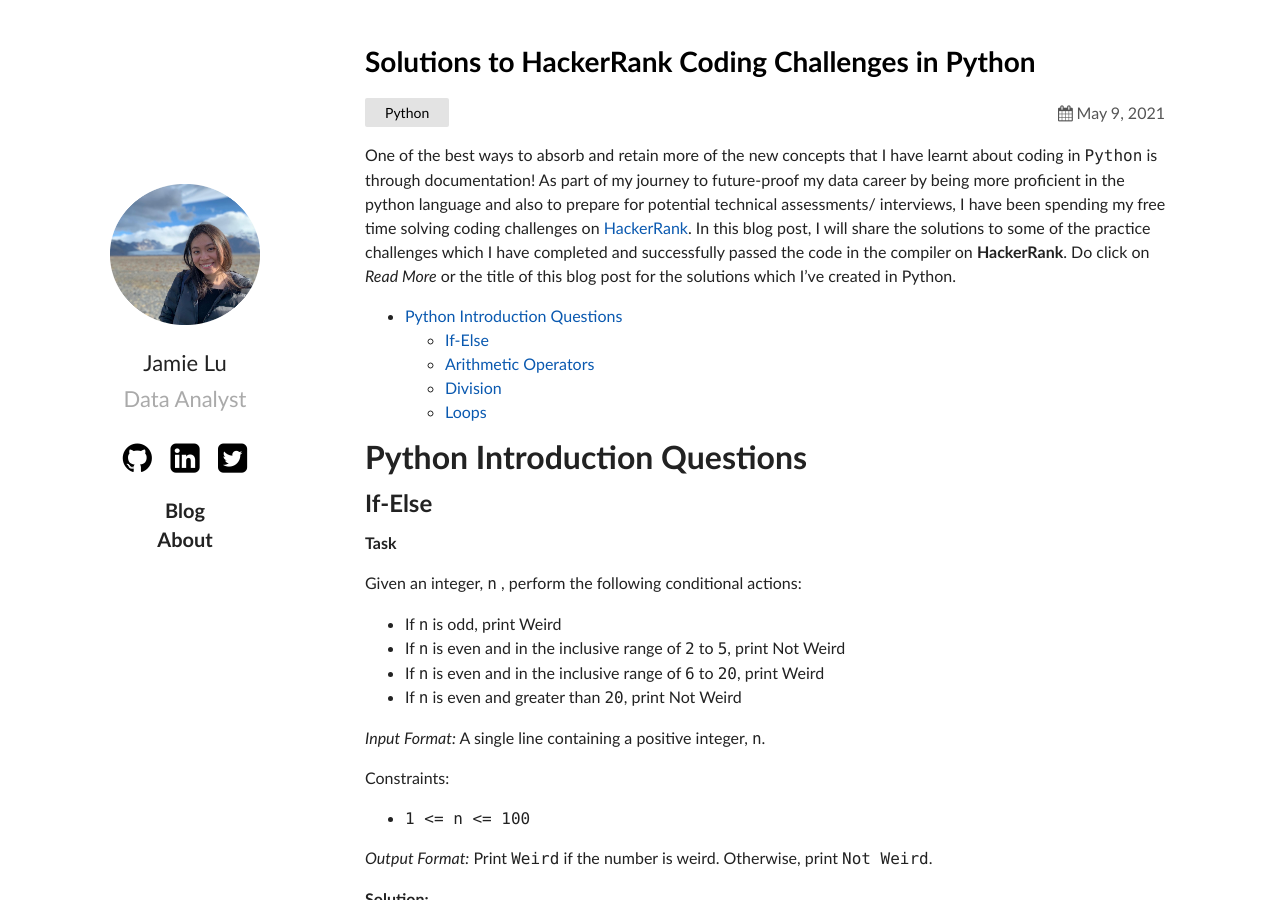
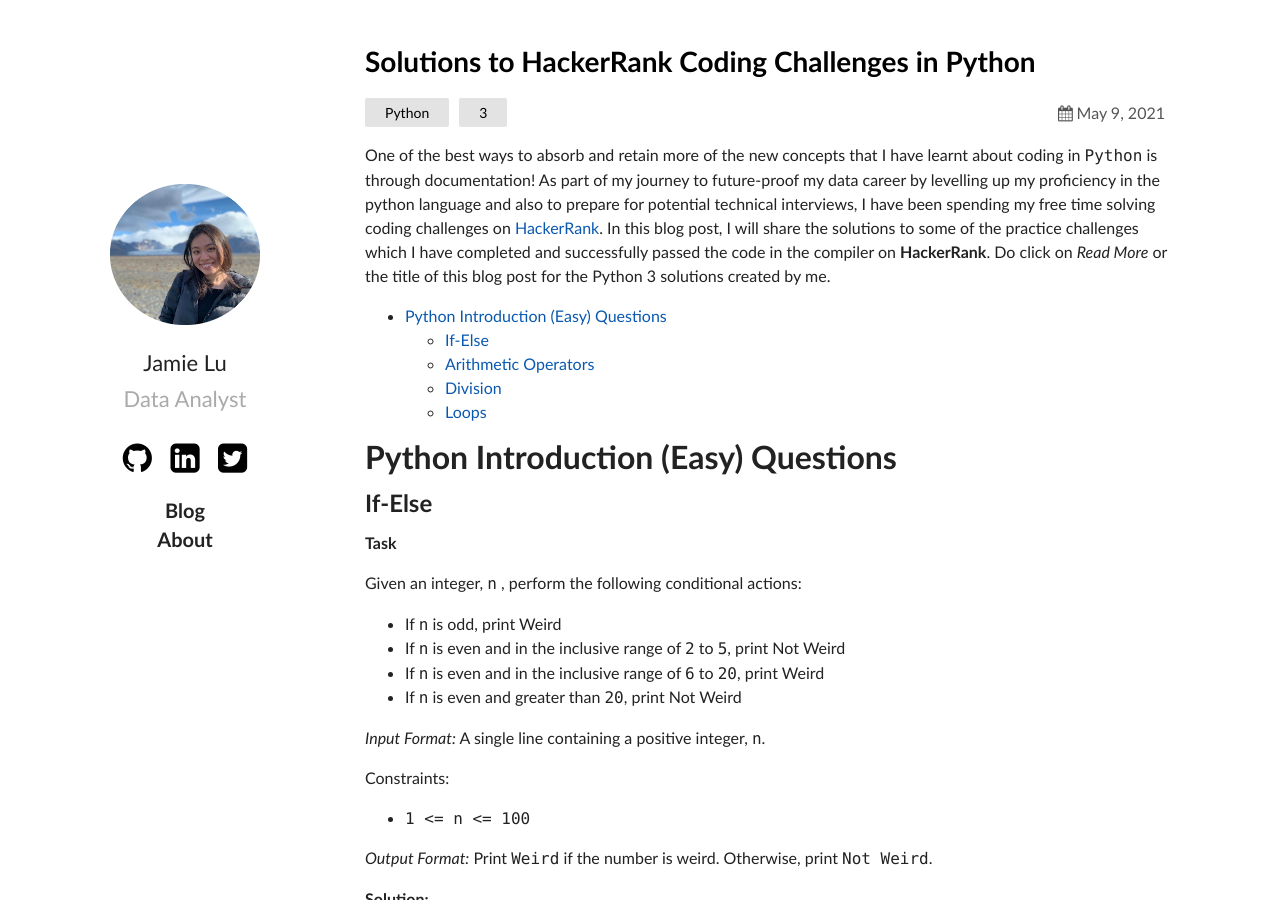
Before and after one commit to jamieqianhui/jamieqianhui.github.io, a Jekyll site: the page built from _posts/2021-05-09-Solutions-to-HackerRank-Challenges-in-Python.markdown, in a window 1280 px wide and 900 px high. Built offline with Jekyll 4.4.1, drawn with Linux system fonts in a browser that asks for light colours; some of the changed text lies outside the part shown.

Commit message:
Update 2021-05-09-Solutions-to-HackerRank-Challenges-in-Python.markdown

````diff
--- a/_posts/2021-05-09-Solutions-to-HackerRank-Challenges-in-Python.markdown
+++ b/_posts/2021-05-09-Solutions-to-HackerRank-Challenges-in-Python.markdown
@@ -2,17 +2,17 @@
 layout: post
 title:  "Solutions to HackerRank Coding Challenges in Python"
 date:   2021-05-09 16:41:36 +0800
-categories: Python
+categories: Python 3
 ---
 
-One of the best ways to absorb and retain more of the new concepts that I have learnt about coding in `Python` is through documentation! As part of my journey to future-proof my data career by being more proficient in the python language and also to prepare for potential technical assessments/ interviews, I have been spending my free time solving coding challenges on [HackerRank][hackerrank].
-In this blog post, I will share the solutions to some of the practice challenges which I have completed and successfully passed the code in the compiler on **HackerRank**. Do click on *Read More* or the title of this blog post for the solutions which I've created in Python.
+One of the best ways to absorb and retain more of the new concepts that I have learnt about coding in `Python` is through documentation! As part of my journey to future-proof my data career by levelling up my proficiency in the python language and also to prepare for potential technical interviews, I have been spending my free time solving coding challenges on [HackerRank][hackerrank].
+In this blog post, I will share the solutions to some of the practice challenges which I have completed and successfully passed the code in the compiler on **HackerRank**. Do click on *Read More* or the title of this blog post for the Python 3 solutions created by me.
 
 {: class="table-of-content"}
 * TOC
 {:toc}
 
-# Python Introduction Questions
+# Python Introduction (Easy) Questions
 
 ## If-Else
 
@@ -25,14 +25,12 @@ Given an integer, `n` , perform the following conditional actions:
 - If `n` is even and in the inclusive range of `6` to `20`, print Weird
 - If `n` is even and greater than `20`, print Not Weird
 
-*Input Format:*
-A single line containing a positive integer, `n`.
+*Input Format:* A single line containing a positive integer, `n`.
 
 Constraints:
 - `1 <= n <= 100 `
 
-*Output Format:*
-Print `Weird` if the number is weird. Otherwise, print `Not Weird`.
+*Output Format:* Print `Weird` if the number is weird. Otherwise, print `Not Weird`.
 
 
 **Solution:**
@@ -76,6 +74,7 @@ The provided code stub reads two integers from STDIN, `a` and `b` . Add code to
 Example:
 
 `a = 3`
+
 `b = 5`
 
 Print the following:
@@ -84,13 +83,9 @@ Print the following:
 -2
 15
 ```
-*Input Format:*
-The first line contains the first integer, `a` .
-The second line contains the second integer, `b`.
+*Input Format:* The first line contains the first integer, `a`. The second line contains the second integer, `b`.
 
-
-*Output Format:*
-Print the three lines as explained above.
+*Output Format:* Print the three lines as explained above.
 
 Sample Input 0
 ```java
@@ -164,9 +160,9 @@ The provided code stub reads and integer,`n`, from STDIN. For all non-negative i
 
 Example
 
-`n=3`
+`n = 3`
 
-The list of non-negative integers that are less than `n=3` is `[0,1,2]` . Print the square of each number on a separate line.
+The list of non-negative integers that are less than `n = 3` is `[0,1,2]` . Print the square of each number on a separate line.
 ```java
 0
 1
````
Also changed, not shown: other parts of _posts/2021-05-09-Solutions-to-HackerRank-Challenges-in-Python.markdown (+2 -1 lines).
